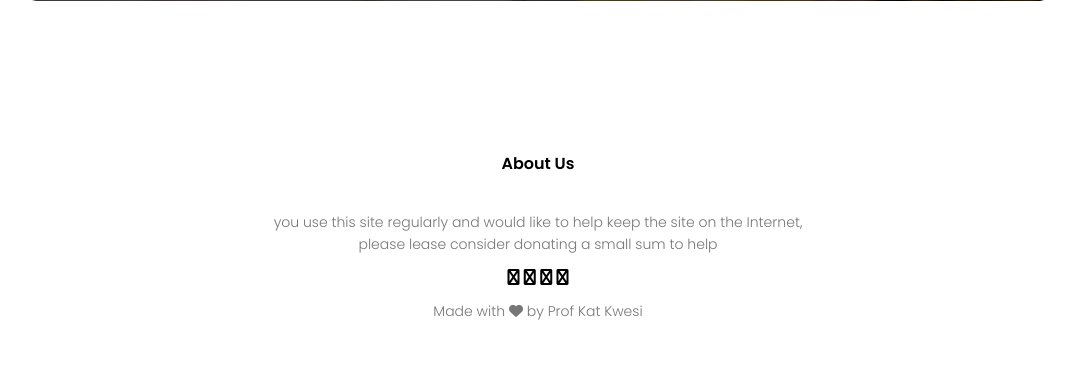
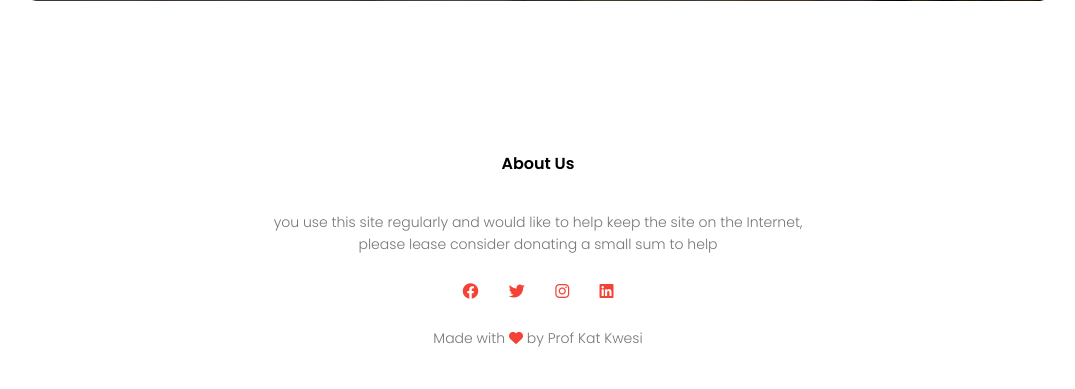
Before and after one commit to KATAKYIE-KWESI/Webapp1, a Django app: page / in a window 1280 px wide. Shown: the part 3667-4056 px from the top of the page, without its empty margins (102-1177 px from the left). Before the commit the page ends 3987 px from the top, so only its background shows below. Run offline with Django 5.2, Linux system fonts and the light colour scheme.

Commit message:
Finsihed with the homepage

```diff
--- a/static/styles/homepage.css
+++ b/static/styles/homepage.css
@@ -436,3 +436,15 @@ h3{
  margin-bottom: 25px;
  margin-top: 20px;
  font-weight: 600;
+}
+
+.icons .fa-brands{
+ color: #f44336;
+ margin: 0 13px;
+ cursor: pointer;
+ padding:  18px 0;
+}
+
+.footer .fa-solid.fa-heart {
+  color: #f44336;
+}
--- a/templates/homepage.html
+++ b/templates/homepage.html
@@ -164,10 +164,10 @@
     <p>you use this site regularly and would like to help keep the site on the Internet,
         <br>please  lease consider donating a small sum to help</p>
     <div class="icons">
-        <i class="fa-solid fa-facebook"></i>
-        <i class="fa-solid fa-twitter"></i>
-        <i class="fa-solid fa-instagram"></i>
-        <i class="fa-solid fa-linkedin"></i>
+        <i class="fa-brands fa-facebook"></i>
+        <i class="fa-brands fa-twitter"></i>
+        <i class="fa-brands fa-instagram"></i>
+        <i class="fa-brands fa-linkedin"></i>
     </div>
     <p>Made with <i class="fa-solid fa-heart"></i>  by Prof Kat Kwesi</p>
 </section>
```
